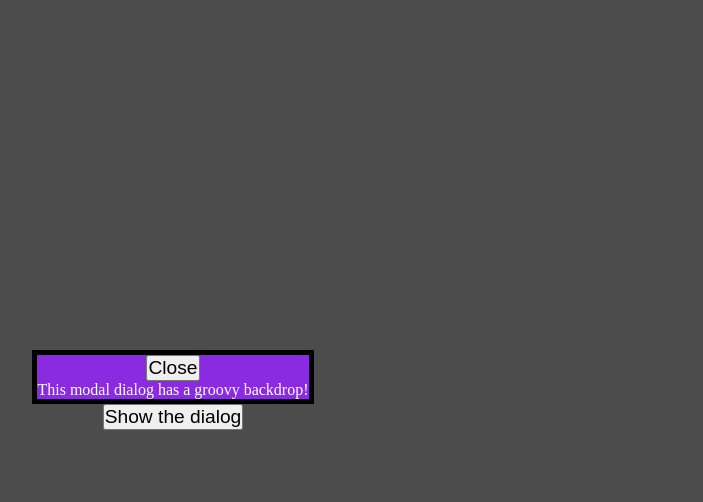
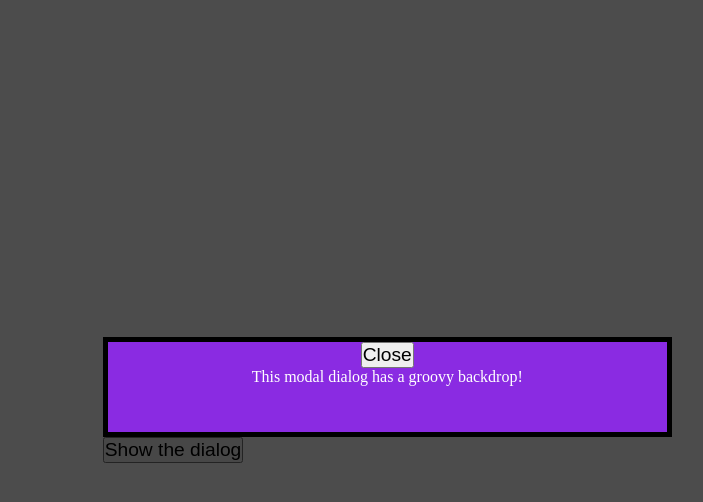
Before and after one commit to moonhuntercode/modals-web, a plain HTML site: page index.html in a window 1280 px wide. Both pictures are taken after a click on the button "Show the dialog". Shown: the whole page, without its empty margins (467-1170 px from the left). Drawn offline with Linux system fonts and the light colour scheme.

```diff
--- a/main.css
+++ b/main.css
@@ -33,7 +33,7 @@
 #fondo_of_dialog {
      visibility: hidden;
      position: absolute;
-     z-index: 2;
+     z-index: 1;
      background: black;
      opacity: 0.7;
      width: 100%;
@@ -44,4 +44,8 @@
      background: blueviolet;
      color: white;
      border: 5px solid black;
+     width: 569px;
+     height: 100px;
+     z-index: 3;
+     position: absolute;
 }
```
Also changed, not shown: index.html (+1 -1 lines).
